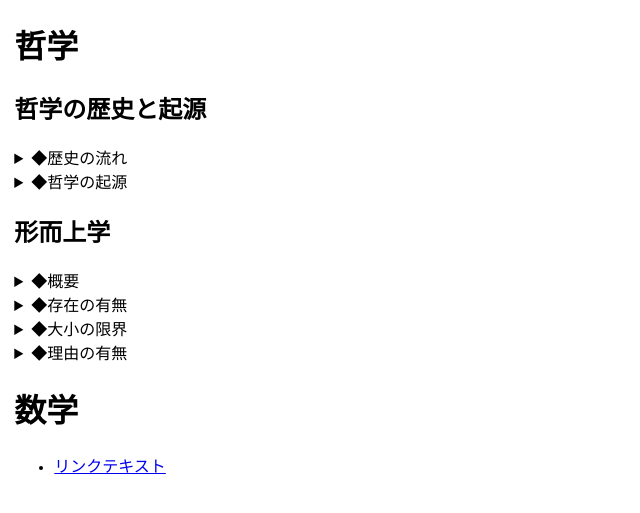
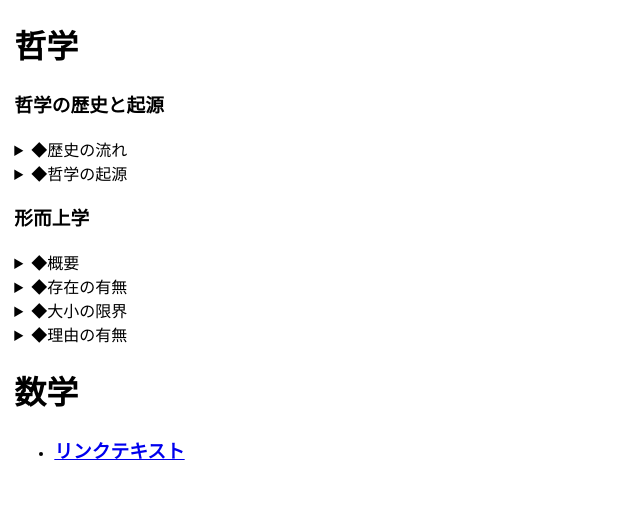
Before and after one commit to zoldof/algo-notes-ci, a Jekyll site: the page built from docs/menu/menu.md, in a window 1280 px wide. Shown: the top 513 px of the page, without its empty margins (0-640 px from the left). Built offline with Jekyll 4.4.1, drawn with Linux system fonts in a browser that asks for light colours; nearby versions of some CDN libraries; our own code applies the rules of GitHub Pages for plain Markdown files; library files that are not in the unit come from our copies.

Commit message:
Update menu.md

```diff
--- a/docs/menu/menu.md
+++ b/docs/menu/menu.md
@@ -1,5 +1,5 @@
 # 哲学
-## 哲学の歴史と起源
+### 哲学の歴史と起源
 <details>
 <summary>◆歴史の流れ</summary>
 ・物理的存在段階：エネルギーと粒子の相互作用のみ<br>
@@ -22,10 +22,10 @@
 ・・パピルスや羊皮紙の普及による影響<br>
 </details>
 
-## 形而上学
+### 形而上学
 <details>
 <summary>◆概要</summary>
-世界の普遍原理を思考で認識する哲学から派生した学問<br><br>
+・世界の普遍原理を思考で認識する哲学から派生した学問<br><br>
 </details>
 
 <details>
@@ -46,4 +46,4 @@
 </details>
 
 # 数学
-- <a href="https://example.com" target="_blank">リンクテキスト</a>
+- ### <a href="https://example.com" target="_blank">リンクテキスト</a>
```
